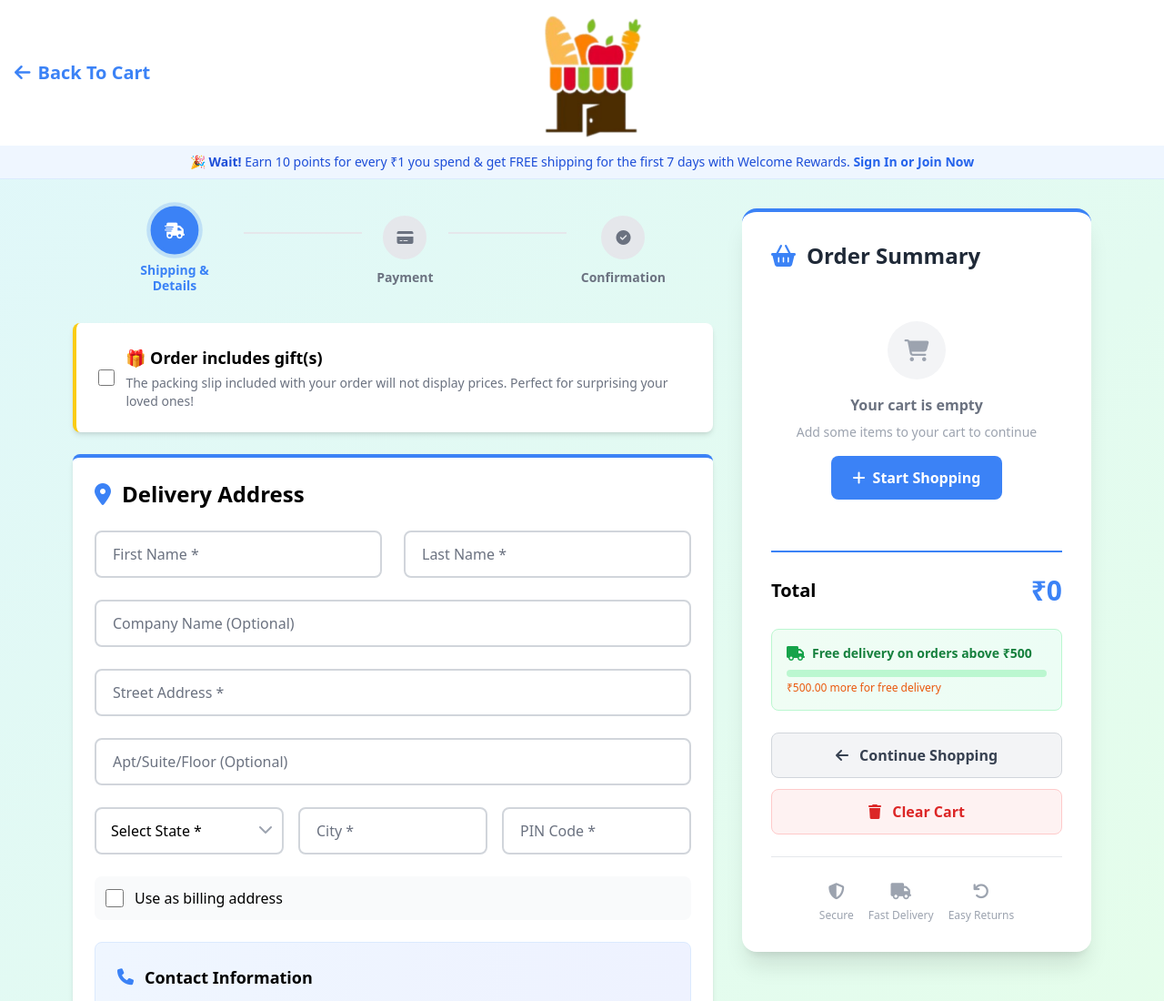
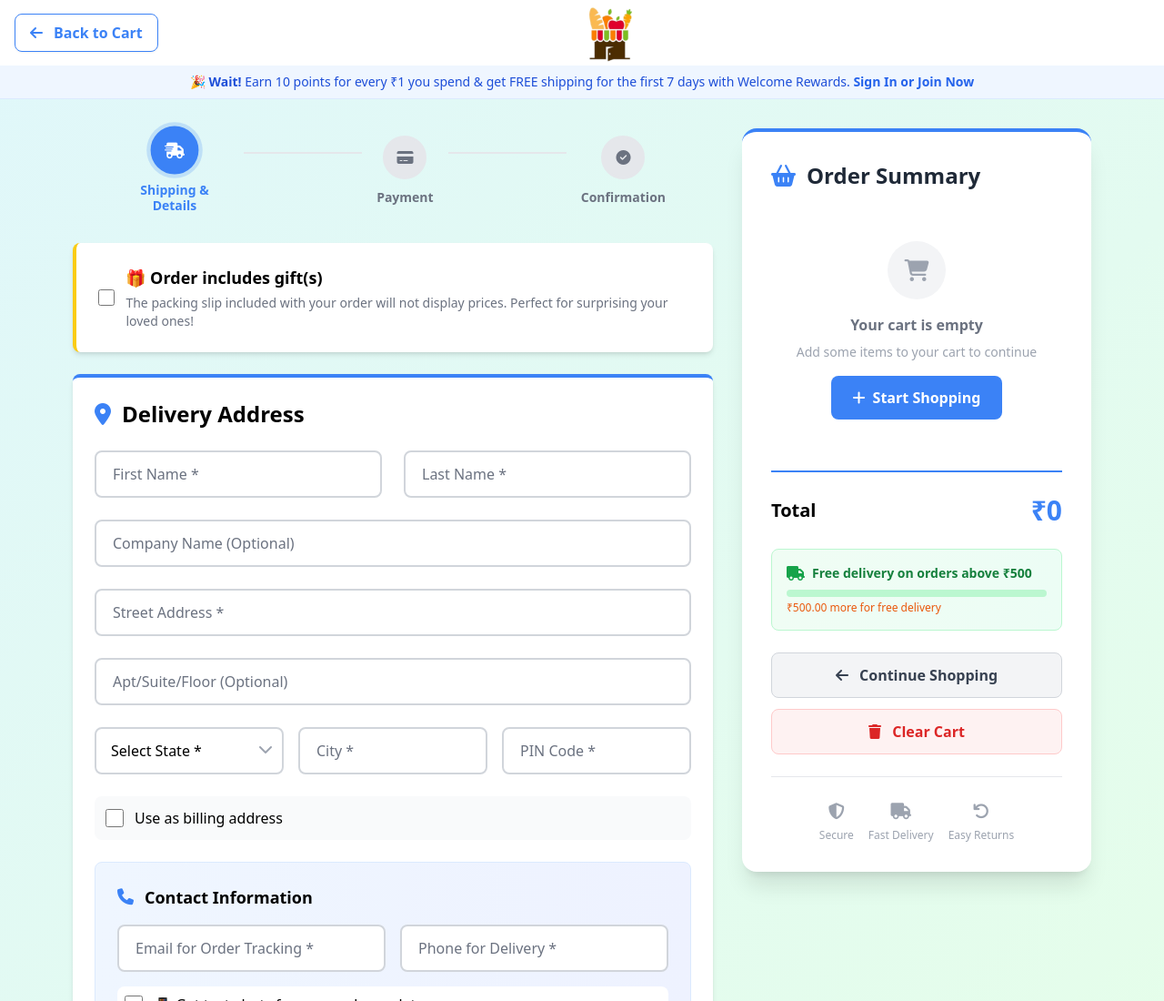
Before and after one commit to ronie-18/Grocery, a plain HTML site: page checkout.html in a window 1280 px wide. Shown: the top 1100 px of the page at 91% size. Drawn offline with nearby package versions, Linux system fonts and the light colour scheme.

Commit message:
Checkout page header fixed

```diff
--- a/checkout.html
+++ b/checkout.html
@@ -226,15 +226,16 @@
 
 <body class="bg-gray-50 min-h-screen flex flex-col">
     <!-- Header -->
-    <div class="w-full bg-white shadow-sm py-2 px-4 flex items-center justify-between">
+    <div class="w-full bg-white shadow-sm py-1 px-4 flex items-center justify-between">
         <a href="index.html"
-            class="text-primary font-semibold hover:underline flex items-center text-xl transition-colors">
-            <i class="fas fa-arrow-left mr-2"></i>Back To Cart
+            class="flex items-center gap-2 px-4 py-2 rounded-lg bg-primary/10 hover:bg-primary/20 text-primary font-semibold text-base transition-all duration-200 shadow-sm border border-primary hover:shadow-md hover:scale-105">
+            <i class="fas fa-arrow-left mr-1"></i>
+            <span>Back to Cart</span>
         </a>
         <div class="flex items-center justify-center flex-1">
-            <img src="Logo.png" alt="Near & Now" class="h-36 w-36 object-contain m-0 p-0">
+            <img src="Logo.png" alt="Near & Now" class="h-16 w-16 object-contain m-0 p-0">
         </div>
-        <div class="w-32"></div>
+        <div class="w-24"></div>
     </div>
 
     <!-- Welcome Rewards Banner -->
```
Also changed, not shown: index.html (+0 -4 lines).
